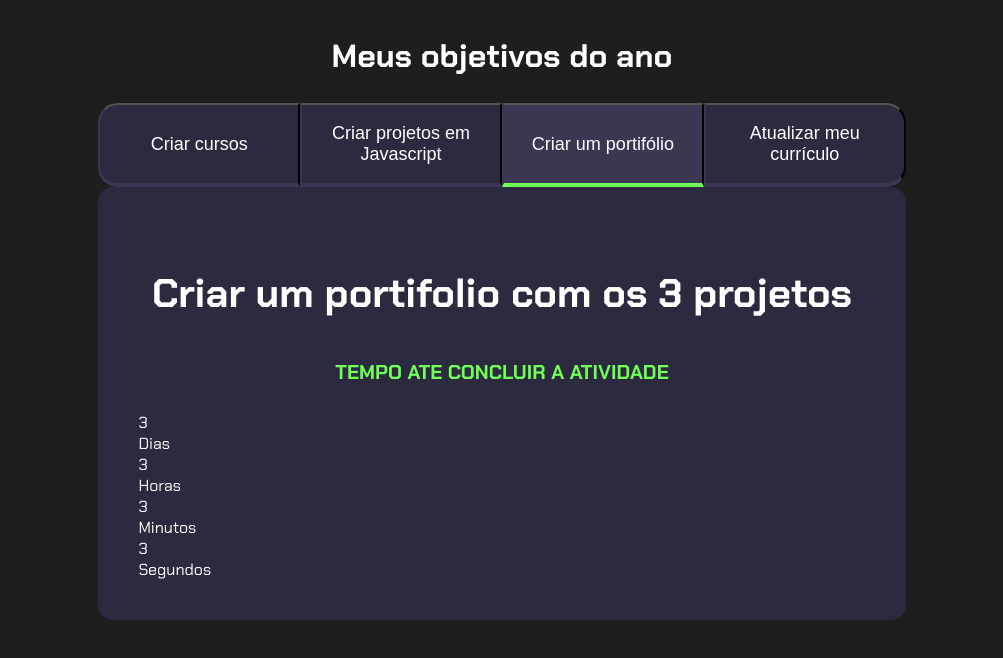
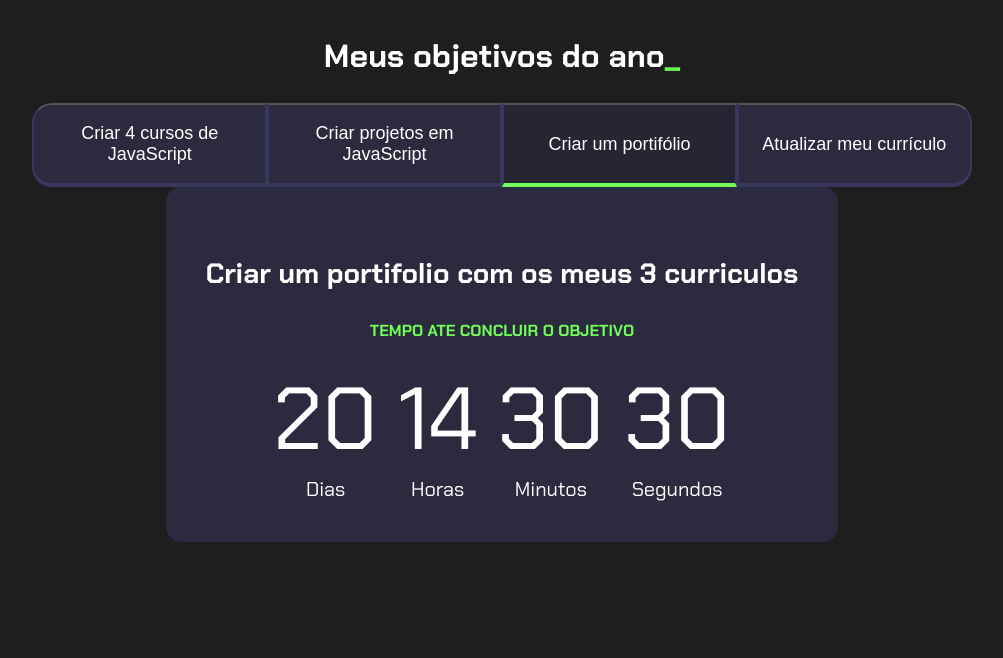
Before and after one commit to meclovin22/3F, a plain HTML site: page index.html in a window 1280 px wide. Both pictures are taken after a click on the button "Criar um portifólio". Shown: the whole page, without its empty margins (138-1141 px from the left). Drawn offline with Linux system fonts and the light colour scheme.

Commit message:
Add files via upload

```diff
--- a/estilo.css
+++ b/estilo.css
@@ -1,66 +1,88 @@
 @import url('https://fonts.googleapis.com/css2?family=Chakra+Petch:ital,wght@0,300;0,400;0,500;0,600;0,700;1,300;1,400;1,500;1,600;1,700&display=swap');
+
+
+
 :root{
-    /* nomedavariável: valor */
     --cor-de-fundo: #1e1e1e;
-    --verde: #6FFF57;
-    --branco: #FFFFFF;
-    --botao-ativo: #3A3753;
-    --botao-inativo: rgba(58,55,94,0.5);
+    --verde: #6fff57;
+    --branco: #ffffff;
+    --botao-ativo: #3a375e;
+    --botao-inativo: rgba(58, 55, 94, 0.5);
     --texto-fundo: rgba(58,55,94,0.3);
+
 }
-body{
-    background-color: var(--cor-de-fundo);
-    font-family: 'Chakra Petch',sans-serif;
-}
+
 *{
-
     color: var(--branco);
 }
 
+body{
+    background-color: var(--cor-de-fundo);
+    font-family: 'Chakra Petch', sans-serif;
+}
+
 span{
- color: var(--verde);
+    color: var(--verde);
 }
 
 .conteudo-principal{
     display: flex;
     flex-direction: column;
-    justify-content: center;
-    align-items: center;
-    max-width: 1200px;
-    width: 100%;
+    justify-content: center; /*colunas*/
+    align-items:  center; /*linhas*/
+    width: 100%; /*Configura 100% da página*/
+    max-width: 1300px;/*(Define o tamanho máx da página como 1200px) MODELO DO PROFESSOR (o meu para ficar centralizado tem que ser 1300*/
+    margin: 0 auto;
 }
-.conteudo-principal{
+
+
+.contador{
+    padding: 0 16px;
+    text-align: center;
     display: flex;
     justify-content: center;
-    align-content: center;
-    flex-direction: column;
-    width: 100%;
-    max-width: 1200px;
-    margin: 0 auto;
+
 }
+.contador-digito-numero{
+    font-size: 88px;
+    margin: 0;
+    padding: 0 10px;
+
+}
+.contador-digito-texto{
+    color: var (--verde);
+    font-size: 20px;
+    margin: 0;
+}
+
 .titulo-principal{
     text-align: center;
     width: 100%;
     font-size: 32px;
 }
+
 .botao{
-    background-color: var(--botao-inativo);
-    color: white;
+    background: var(--botao-inativo);
+    color: white;/*Cor da fonte*/
     display: flex;
     justify-content: center;
-    align-items: center;
-    padding: 1em;
-    font-size: 18px;
+    align-items: center;/*definem a forma de exibição*/
+    padding: 1em;/*Afastamento interno*/
+    font-size: 18px;/* Muda o tamanho da fonte*/
     width: 100%;
     border-bottom: 4px solid var(--botao-ativo);
-    border-left: 2px solid var(--botao-ativo);
-    border-right: 2px solid var (--botao-ativo);
+    border-left: 2px solid  var(--botao-ativo);
+    border-right: 2px solid var(--botao-ativo);
+
 }
+
 .botao.ativo{
-    background-color: var(--botao-ativo);
+    background-color: var(--texto-fundo);
     border-bottom: 4px solid var(--verde);
 }
+
 .aba-conteudo{
+
     display: none;
 }
 .aba-conteudo.ativo{
@@ -72,23 +94,25 @@ span{
     border-radius: 15px;
 }
 .aba-conteudo-titulo-principal{
-    font-size: 40px;
+    font-size: 28px;
     text-align: center;
 }
 .aba-conteudo-titulo-secundario{
     text-align: center;
     color: var(--verde);
     text-transform: uppercase;
-    font-size: 20px
 }
-@media screen and (min-width: 700px){
+
+@media screen and (min-width: 700px) {
     .botoes{
         display: flex;
+    }
+
+    .botao:first-child{
+        border-radius: 20px 0 0 20px;
+
     }
     .botao:last-child{
         border-radius: 0 20px 20px 0;
     }
-    .botao:first-child{
-        border-radius: 20px 0 0 20px;
-    }
 }
--- a/index.html
+++ b/index.html
@@ -5,113 +5,179 @@
     <meta charset="UTF-8">
     <meta http-equiv="X-UA-Compatible" content="IE=edge">
     <meta name="viewport" content="width=device-width, initial-scale=1.0">
-    <title>Meus projetos para o ano</title>
+    <title>Meus projetos para esse ano</title>
     <link rel="stylesheet" href="estilo.css">
 </head>
 
 <body>
     <section class="conteudo-principal">
-        <h2 class="titulo-principal">Meus objetivos do ano<span></span></h2>
-        <div class="conteudo">
+        <h2 class="titulo-principal">Meus objetivos do ano<span>_</span></h2>
         <div class="botoes">
-                <button class="botao">Criar cursos</button>
-                <button class="botao">Criar projetos em Javascript</button>
+            <button class="botao">Criar 4 cursos de JavaScript</button>
+            <button class="botao">Criar projetos em JavaScript</button>
             <button class="botao">Criar um portifólio</button>
             <button class="botao">Atualizar meu currículo</button>
         </div>
         <div class="abas-textos">
             <div class="aba-conteudo">
-                    <h3 class="aba-conteudo-titulo-principal">Estuda 4 cursos de Javascript</h3>
-                    <h4 class="aba-conteudo-titulo-secundario">TEMPO ATE CONCLUIR A ATIVIDADE</h4>
+                <h3 class="aba-conteudo-titulo-principal">Estudar 4 cursos de Java</h3>
+                <h4 class="aba-conteudo-titulo-secundario">TEMPO ATE CONCLUIR O OBJETIVO</h4>
                 <div class="contador">
                     <div class="contador-digito">
-                            <div class="contador-digito-numero" id="dias0">3</div>
-                            <div class="contador-digito-texto">Dias</div>
+                        <div class="contador-digito-numero" id="Dias0">
+                            15
+                        </div>
+                        <div class="contador-digito-texto">
+                            Dias
+                        </div>
                     </div>
                     <div class="contador-digito">
-                            <div class="contador-digito-numero" id="horas0">3</div>
-                            <div class="contador-digito-texto">Horas</div>
+                        <div class="contador-digito-numero" id="Horas0">
+                            17
+                        </div>
+                        <div class="contador-digito-texto">
+                            Horas
+                        </div>
                     </div>
                     <div class="contador-digito">
-                            <div class="contador-digito-numero" id="minutos0">3</div>
-                            <div class="contador-digito-texto">Minutos</div>
+                        <div class="contador-digito-numero" id="Minutos0">
+                            10
                         </div>
+                        <div class="contador-digito-texto">
+                            Minutos
+                        </div>
+                    </div>
+
                     <div class="contador-digito">
-                            <div class="contador-digito-numero" id="segundos0">3</div>
-                            <div class="contador-digito-texto">Segundos</div>
+                        <div class="contador-digito-numero" id="Segundos0">
+                            30
+                        </div>
+                        <div class="contador-digito-texto">
+                            Segundos
+                        </div>
                     </div>
                 </div>
             </div>
             <div class="aba-conteudo">
-                    <h3 class="aba-conteudo-titulo-principal">Criar 3 projetos utiizando o JS</h3>
-                    <h4 class="aba-conteudo-titulo-secundario">TEMPO ATE CONCLUIR A ATIVIDADE</h4>
+                <h3 class="aba-conteudo-titulo-principal">Criar 3 projetos utilizando Java</h3>
+                <h4 class="aba-conteudo-titulo-secundario">TEMPO ATE CONCLUIR O OBJETIVO</h4>
                 <div class="contador">
                     <div class="contador-digito">
-                            <div class="contador-digito-numero" id="dias1">3</div>
-                            <div class="contador-digito-texto">Dias</div>
+                        <div class="contador-digito-numero" id="Dias1">
+                            15
+                        </div>
+                        <div class="contador-digito-texto">
+                            Dias
+                        </div>
                     </div>
                     <div class="contador-digito">
-                            <div class="contador-digito-numero" id="horas1">3</div>
-                            <div class="contador-digito-texto">Horas</div>
+                        <div class="contador-digito-numero" id="Horas1">
+                            17
+                        </div>
+                        <div class="contador-digito-texto">
+                            Horas
+                        </div>
                     </div>
                     <div class="contador-digito">
-                            <div class="contador-digito-numero" id="minutos1">3</div>
-                            <div class="contador-digito-texto">Minutos</div>
+                        <div class="contador-digito-numero" id="Minutos1">
+                            10
                         </div>
+                        <div class="contador-digito-texto">
+                            Minutos
+                        </div>
+                    </div>
+
                     <div class="contador-digito">
-                            <div class="contador-digito-numero" id="segundos1">3</div>
-                            <div class="contador-digito-texto">Segundos</div>
+                        <div class="contador-digito-numero" id="Segundos1">
+                            30
+                        </div>
+                        <div class="contador-digito-texto">
+                            Segundos
+                        </div>
                     </div>
                 </div>
             </div>
             <div class="aba-conteudo">
-                    <h3 class="aba-conteudo-titulo-principal">Criar um portifolio com os 3 projetos</h3>
-                    <h4 class="aba-conteudo-titulo-secundario">TEMPO ATE CONCLUIR A ATIVIDADE</h4>
+                <h3 class="aba-conteudo-titulo-principal">Criar um portifolio com os meus 3 curriculos</h3>
+                <h4 class="aba-conteudo-titulo-secundario">TEMPO ATE CONCLUIR O OBJETIVO</h4>
                 <div class="contador">
                     <div class="contador-digito">
-                            <div class="contador-digito-numero" id="dias2">3</div>
-                            <div class="contador-digito-texto">Dias</div>
+                        <div class="contador-digito-numero" id="Dias2">
+                            20
+                        </div>
+                        <div class="contador-digito-texto">
+                            Dias
+                        </div>
                     </div>
                     <div class="contador-digito">
-                            <div class="contador-digito-numero" id="horas2">3</div>
-                            <div class="contador-digito-texto">Horas</div>
+                        <div class="contador-digito-numero" id="Horas2">
+                            14
+                        </div>
+                        <div class="contador-digito-texto">
+                            Horas
+                        </div>
                     </div>
                     <div class="contador-digito">
-                            <div class="contador-digito-numero" id="minutos2">3</div>
-                            <div class="contador-digito-texto">Minutos</div>
+                        <div class="contador-digito-numero" id="Minutos2">
+                            30
                         </div>
+                        <div class="contador-digito-texto">
+                            Minutos
+                        </div>
+                    </div>
+
                     <div class="contador-digito">
-                            <div class="contador-digito-numero" id="segundos2">3</div>
-                            <div class="contador-digito-texto">Segundos</div>
+                        <div class="contador-digito-numero" id="Segundos2">
+                            30
+                        </div>
+                        <div class="contador-digito-texto">
+                            Segundos
+                        </div>
                     </div>
                 </div>
             </div>
             <div class="aba-conteudo">
-                    <h3 class="aba-conteudo-titulo-principal">Atualizar meu curriculo com meus trabalhos</h3>
-                    <h4 class="aba-conteudo-titulo-secundario">TEMPO ATE CONCLUIR A ATIVIDADE</h4>
+                <h3 class="aba-conteudo-titulo-principal">Atualizar meu curriculo com os meus certificados
+                </h3>
+                <h4 class="aba-conteudo-titulo-secundario">TEMPO ATE CONCLUIR O OBJETIVO</h4>
                 <div class="contador">
                     <div class="contador-digito">
-                            <div class="contador-digito-numero" id="dias3">3</div>
-                            <div class="contador-digito-texto">Dias</div>
+                        <div class="contador-digito-numero" id="Dias3">
+                            15
+                        </div>
+                        <div class="contador-digito-texto">
+                            Dias
+                        </div>
                     </div>
                     <div class="contador-digito">
-                            <div class="contador-digito-numero" id="horas3">3</div>
-                            <div class="contador-digito-texto">Horas</div>
+                        <div class="contador-digito-numero" id="Horas3">
+                            17
+                        </div>
+                        <div class="contador-digito-texto">
+                            Horas
+                        </div>
                     </div>
                     <div class="contador-digito">
-                            <div class="contador-digito-numero" id="minutos3">3</div>
-                            <div class="contador-digito-texto">Minutos</div>
+                        <div class="contador-digito-numero" id="Minutos3">
+                            10
                         </div>
+                        <div class="contador-digito-texto">
+                            Minutos
+                        </div>
+                    </div>
+
                     <div class="contador-digito">
-                            <div class="contador-digito-numero" id="segundos3">3</div>
-                            <div class="contador-digito-texto">Segundos</div>
+                        <div class="contador-digito-numero" id="Segundos3">
+                            30
+                        </div>
+                        <div class="contador-digito-texto">
+                            Segundos
                         </div>
                     </div>
                 </div>
             </div>
         </div>
     </section>
-
     <script src="main.js"></script>
 </body>
 
```
Also changed, not shown: main.js (+7 -5 lines). Lines whose indentation alone changed are shown as unchanged.
